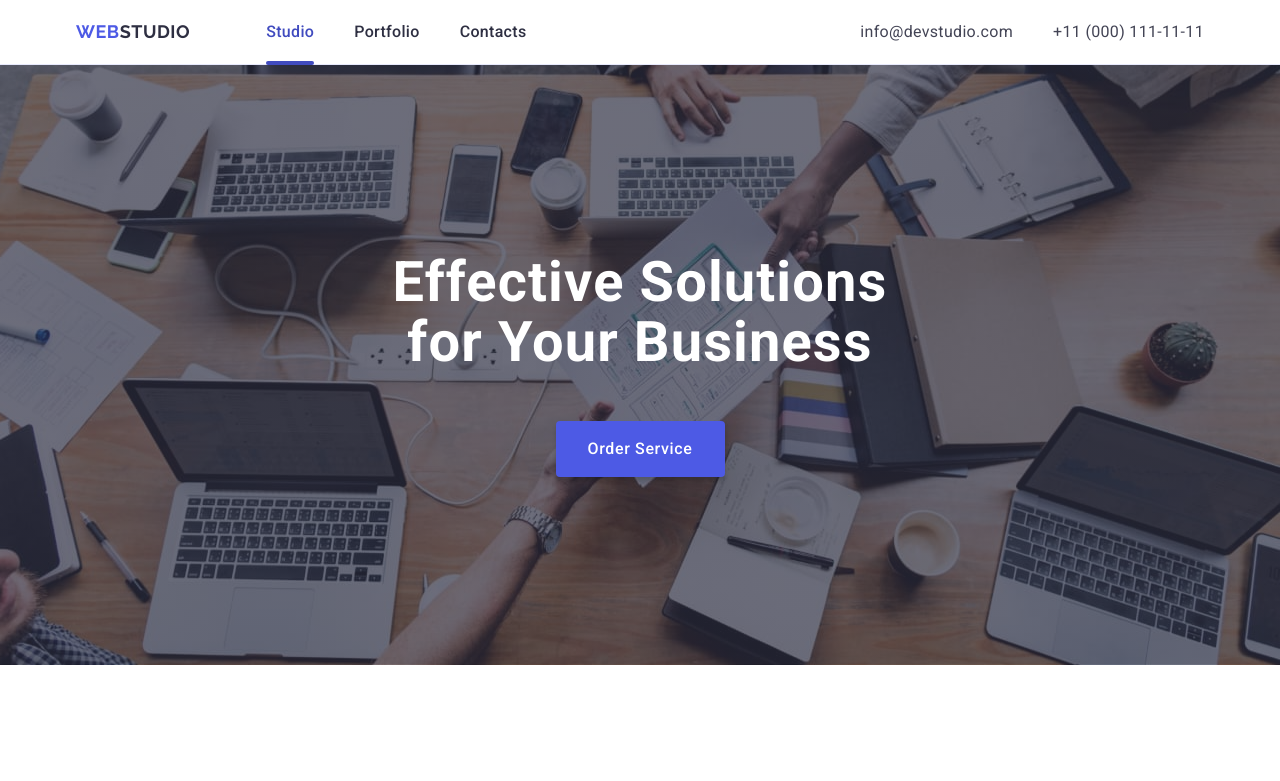
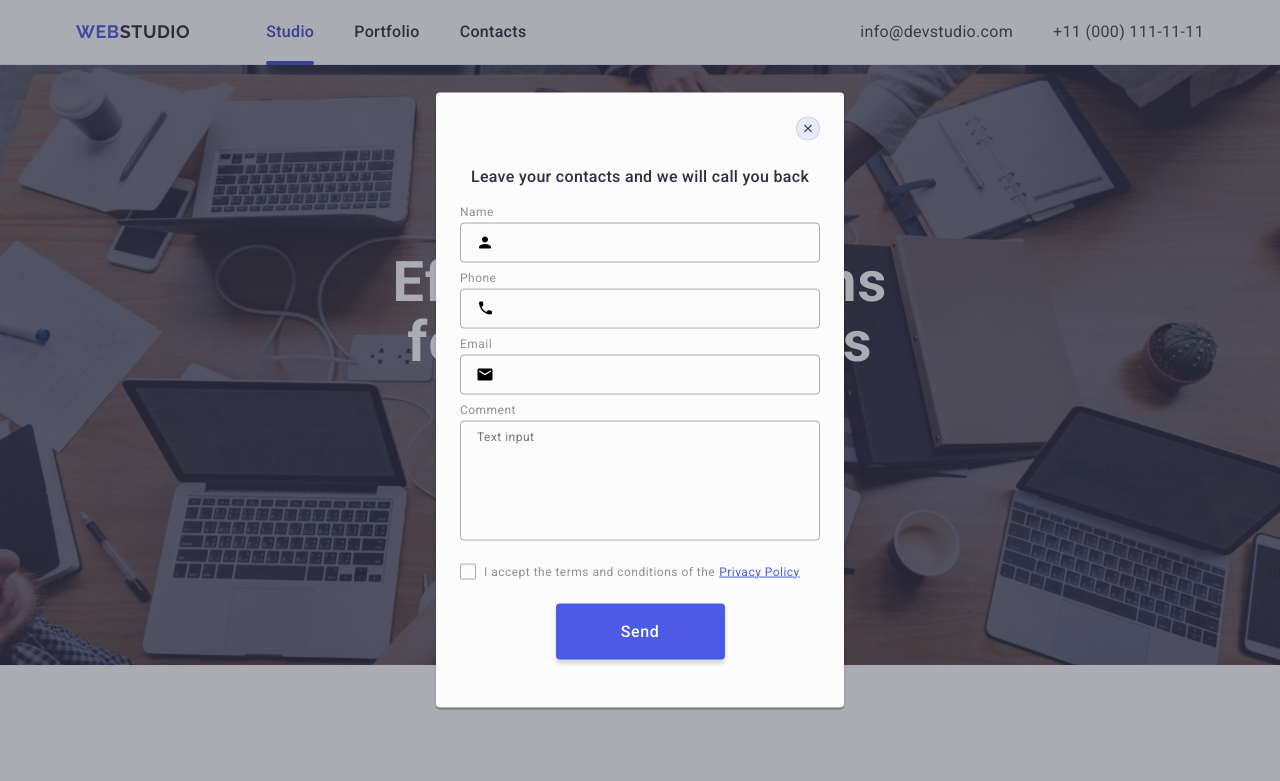
Before and after one commit to Anastasia1102/goit-markup-hw-05, a plain HTML site: page index.html in a window 1280 px wide. Shown: the top 781 px of the page. Drawn offline with nearby package versions, Linux system fonts and the light colour scheme.

Commit message:
fixed after auto check

```diff
--- a/css/styles.css
+++ b/css/styles.css
@@ -641,7 +641,7 @@ ul {
 }
 
 .modal-btn-icon {
-  fill: #ffffff;
+  fill: #2e2f42;
   transition: fill 250ms cubic-bezier(0.4, 0, 0.2, 1);
 }
 
@@ -727,6 +727,10 @@ ul {
   border-color: #4d5ae5;
 }
 
+.modal-field-textarea {
+  margin-bottom: 16px;
+}
+
 .is-open {
   opacity: 1;
   visibility: visible;
@@ -738,12 +742,10 @@ ul {
 }
 
 .check-text {
-  display: flex;
+  display: inline-flex;
   align-items: center;
   color: #8e8f99;
-  font-family: Roboto;
   font-size: 12px;
-  font-weight: 400;
   line-height: 1.17;
   letter-spacing: 0.48px;
 }
--- a/index.html
+++ b/index.html
@@ -551,7 +551,7 @@
         </div>
       </div>
     </footer>
-    <div class="backdrop">
+    <div class="backdrop is-open">
       <div class="modal">
         <button type="button" class="modal-btn">
           <svg class="modal-btn-icon" width="8" height="8">
@@ -602,7 +602,7 @@
               </svg>
             </div>
           </div>
-          <div class="modal-field">
+          <div class="modal-field-textarea">
             <label for="user-comment" class="modal-label">Comment</label>
             <textarea
               name="user-comment"
```
